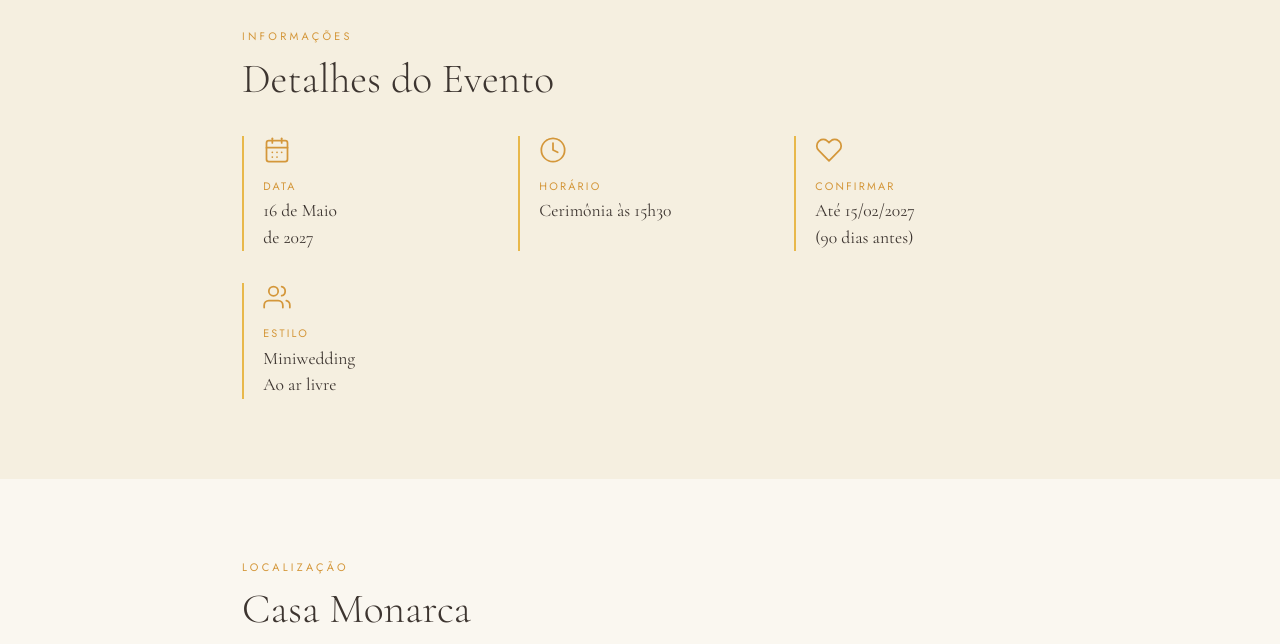
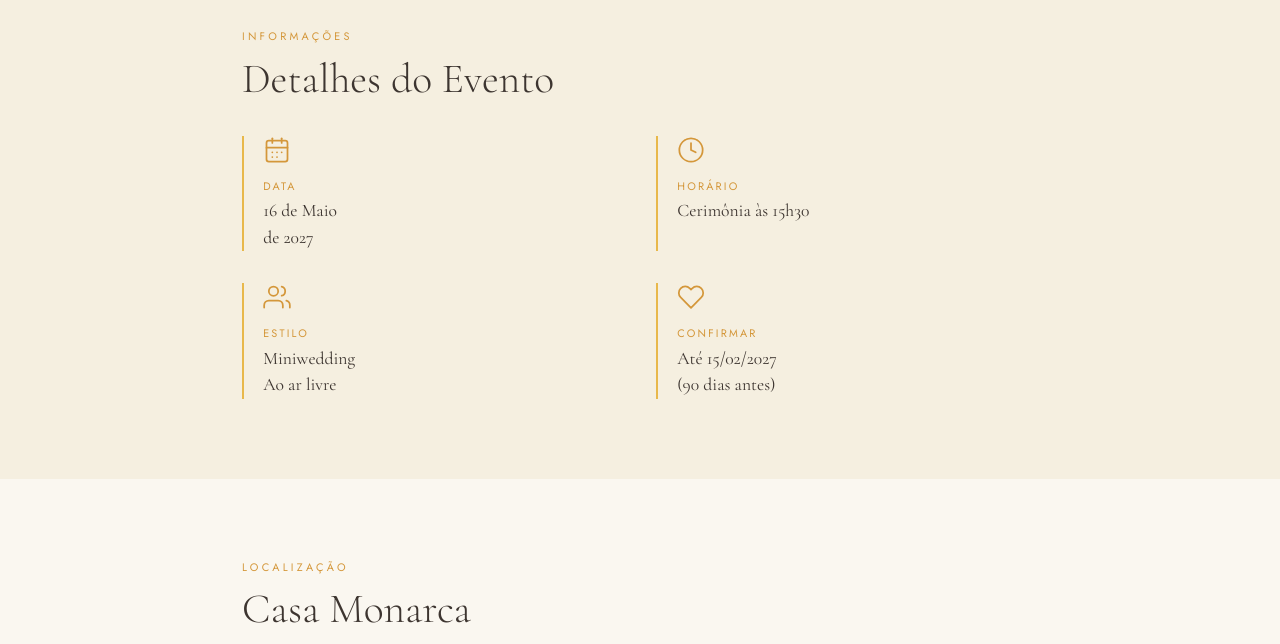
Before and after one commit to clarinybotelho/casamento-nathan-clariny, a plain HTML site: page index.html in a window 1280 px wide. Shown: the part 1640-2284 px from the top of the page. Drawn offline with nearby package versions, Linux system fonts and the light colour scheme.

Commit message:
Alinhar detalhes do evento

```diff
--- a/index.html
+++ b/index.html
@@ -238,10 +238,10 @@
     /* ───── DETALHES ───── */
     #detalhes { background: var(--marfim); }
     .detalhes-grid {
-      display: grid; grid-template-columns: repeat(auto-fit, minmax(200px, 1fr));
+      display: grid; grid-template-columns: repeat(2, minmax(0, 1fr));
       gap: 2rem; margin-top: 2rem;
     }
-    .detalhe-card {
+    .detalhe-card:nth-child(3) { grid-column: 2; grid-row: 2; } .detalhe-card {
       border-left: 2px solid var(--girassol);
       padding-left: 1.2rem;
     }
@@ -281,7 +281,7 @@
     .mapa-frame { width: 100%; min-height: 300px; border: 0; border-radius: 12px; box-shadow: 0 4px 18px rgba(61,53,48,0.1); }
     .mapa-imagem { height: 220px; object-fit: cover; background: #eee9df; }
     .mapa-imagem-link { display: block; border-radius: 12px; overflow: hidden; }
-    @media (max-width: 720px) { .mapa-conteudo { grid-template-columns: 1fr; } .mapa-frame { min-height: 260px; } }
+    @media (max-width: 720px) { .detalhes-grid { grid-template-columns: 1fr; } .detalhe-card:nth-child(3) { grid-column: auto; grid-row: auto; } .mapa-conteudo { grid-template-columns: 1fr; } .mapa-frame { min-height: 260px; } }
 
     /* ───── CONFIRMAR PRESENÇA ───── */
     #presenca { background: var(--creme); }
```
